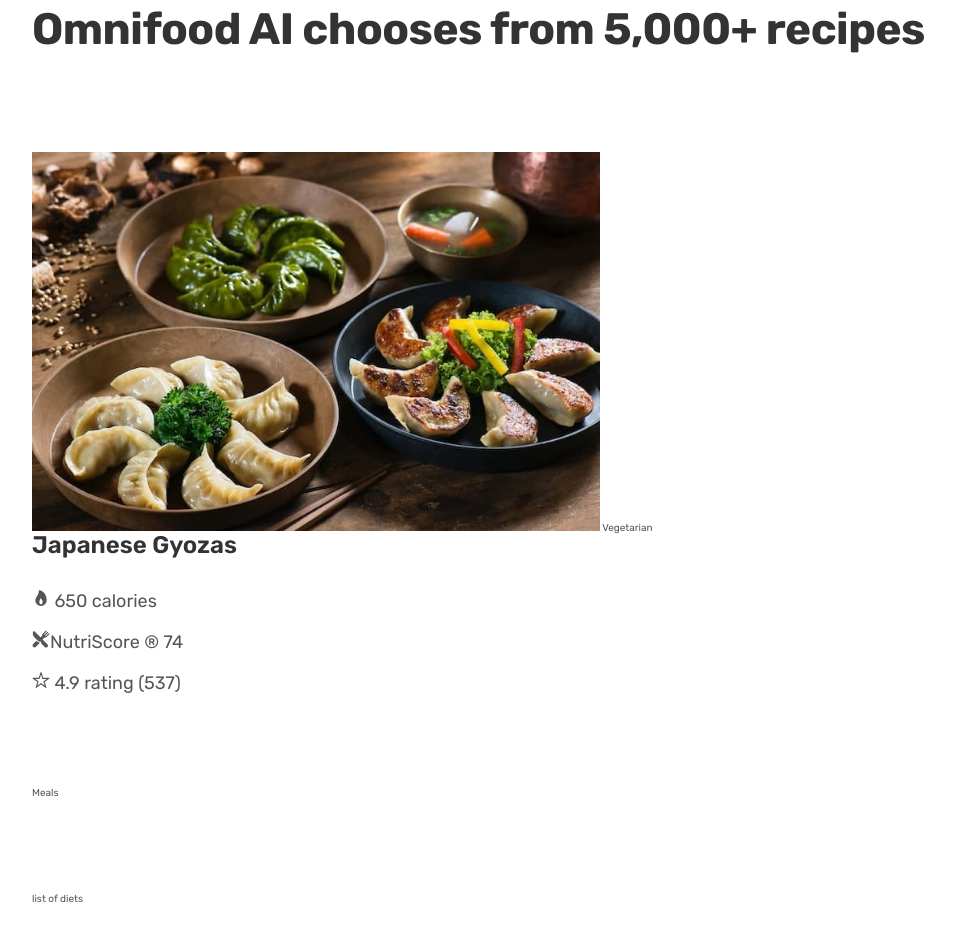
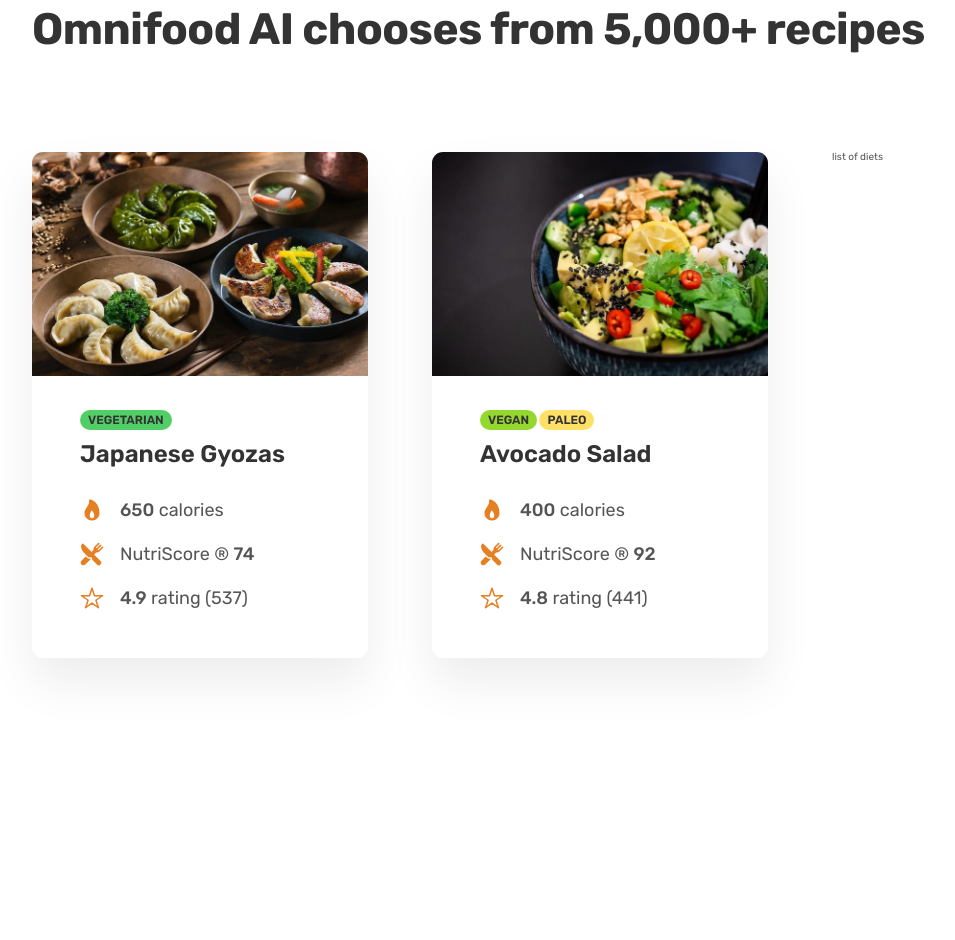
Before and after one commit to ibrahimabidi/omnifood-website, a plain HTML site: page index.html in a window 1280 px wide. Shown: the part 2770-3710 px from the top of the page, without its empty margins (40-995 px from the left). After the commit the page ends 3524 px from the top, so only its background shows below. Drawn offline with nearby package versions, Linux system fonts and the light colour scheme.

Commit message:
build and style the meals cards

```diff
--- a/css/general.css
+++ b/css/general.css
@@ -41,6 +41,7 @@ Greys :
 
 -----06 border-radius
 Default : 9px
+Medium : 11px
 
 ------07 WHITE SPACE
 
@@ -87,8 +88,8 @@ body {
   grid-template-columns: repeat(2, 1fr);
 }
 
-.grid--4-cols {
-  grid-template-columns: repeat(4, 1fr);
+.grid--3-cols {
+  grid-template-columns: repeat(3, 1fr);
 }
 
 .grid--center-v {
--- a/css/style.css
+++ b/css/style.css
@@ -213,6 +213,44 @@
   padding: 9.6rem 0;
 }
 
+.meal {
+  box-shadow: 0 2.4rem 4.8rem rgba(0, 0, 0, 0.075);
+  border-radius: 11px;
+  overflow: hidden;
+}
+
+.meal-content {
+  padding: 3.2rem 4.8rem 4.8rem 4.8rem;
+}
+
+.meal-tags {
+  margin-bottom: 1.2rem;
+  display: flx;
+  gap: 0.4rem;
+}
+
+.tag {
+  display: inline-block;
+  padding: 0.4rem 0.8rem;
+  font-size: 1.2rem;
+  text-transform: uppercase;
+  color: #333;
+  border-radius: 100px;
+  font-weight: 600;
+}
+
+.tag--vegetarian {
+  background-color: #51cf66;
+}
+
+.tag--vegan {
+  background-color: #94d82d;
+}
+
+.tag--paleo {
+  background-color: #ffe066;
+}
+
 .meal-title {
   font-size: 2.4rem;
   color: #333;
@@ -229,8 +267,21 @@
 
 .meal-attribute {
   font-size: 1.8rem;
+  display: flex;
+  align-items: center;
+  gap: 1.6rem;
+}
+
+.meal-icon {
+  height: 2.4rem;
+  width: 2.4rem;
+  color: #e67e22;
 }
 
 .meal-img {
-  width: 50%;
+  width: 100%;
 }
+
+strong {
+  font-weight: 500;
+}
--- a/index.html
+++ b/index.html
@@ -174,24 +174,55 @@
               class="meal-img"
               alt="Japanese Gyozas"
             />
-            <span class="tag">Vegetarian</span>
+            <div class="meal-content">
+              <div class="meal-tags">
+                <span class="tag tag--vegetarian">Vegetarian</span>
+              </div>
               <p class="meal-title">Japanese Gyozas</p>
               <ul class="meal-attributes">
                 <li class="meal-attribute">
-                <ion-icon name="flame"></ion-icon>
-                <span>650 calories</span>
+                  <ion-icon class="meal-icon" name="flame"></ion-icon>
+                  <span><strong>650</strong> calories</span>
                 </li>
                 <li class="meal-attribute">
-                <ion-icon name="restaurant"></ion-icon
-                ><span>NutriScore &reg; 74</span>
+                  <ion-icon class="meal-icon" name="restaurant"></ion-icon
+                  ><span>NutriScore &reg; <strong>74</strong></span>
                 </li>
                 <li class="meal-attribute">
-                <ion-icon name="star-outline"></ion-icon>
-                <pan>4.9 rating (537)</pan>
+                  <ion-icon class="meal-icon" name="star-outline"></ion-icon>
+                  <pan> <strong>4.9</strong> rating (537)</pan>
                 </li>
               </ul>
             </div>
-          <div class="meal">Meals</div>
+          </div>
+          <div class="meal">
+            <img
+              src="img/meals/meal-2.jpg"
+              class="meal-img"
+              alt="Japanese Gyozas"
+            />
+            <div class="meal-content">
+              <div class="meal-tags">
+                <span class="tag tag--vegan">Vegan</span>
+                <span class="tag tag--paleo">Paleo</span>
+              </div>
+              <p class="meal-title">Avocado Salad</p>
+              <ul class="meal-attributes">
+                <li class="meal-attribute">
+                  <ion-icon class="meal-icon" name="flame"></ion-icon>
+                  <span><strong>400</strong> calories</span>
+                </li>
+                <li class="meal-attribute">
+                  <ion-icon class="meal-icon" name="restaurant"></ion-icon
+                  ><span>NutriScore &reg; <strong>92</strong></span>
+                </li>
+                <li class="meal-attribute">
+                  <ion-icon class="meal-icon" name="star-outline"></ion-icon>
+                  <pan> <strong>4.8</strong> rating (441)</pan>
+                </li>
+              </ul>
+            </div>
+          </div>
           <div class="list">list of diets</div>
         </div>
       </section>
```
Lines whose indentation alone changed are shown as unchanged.
